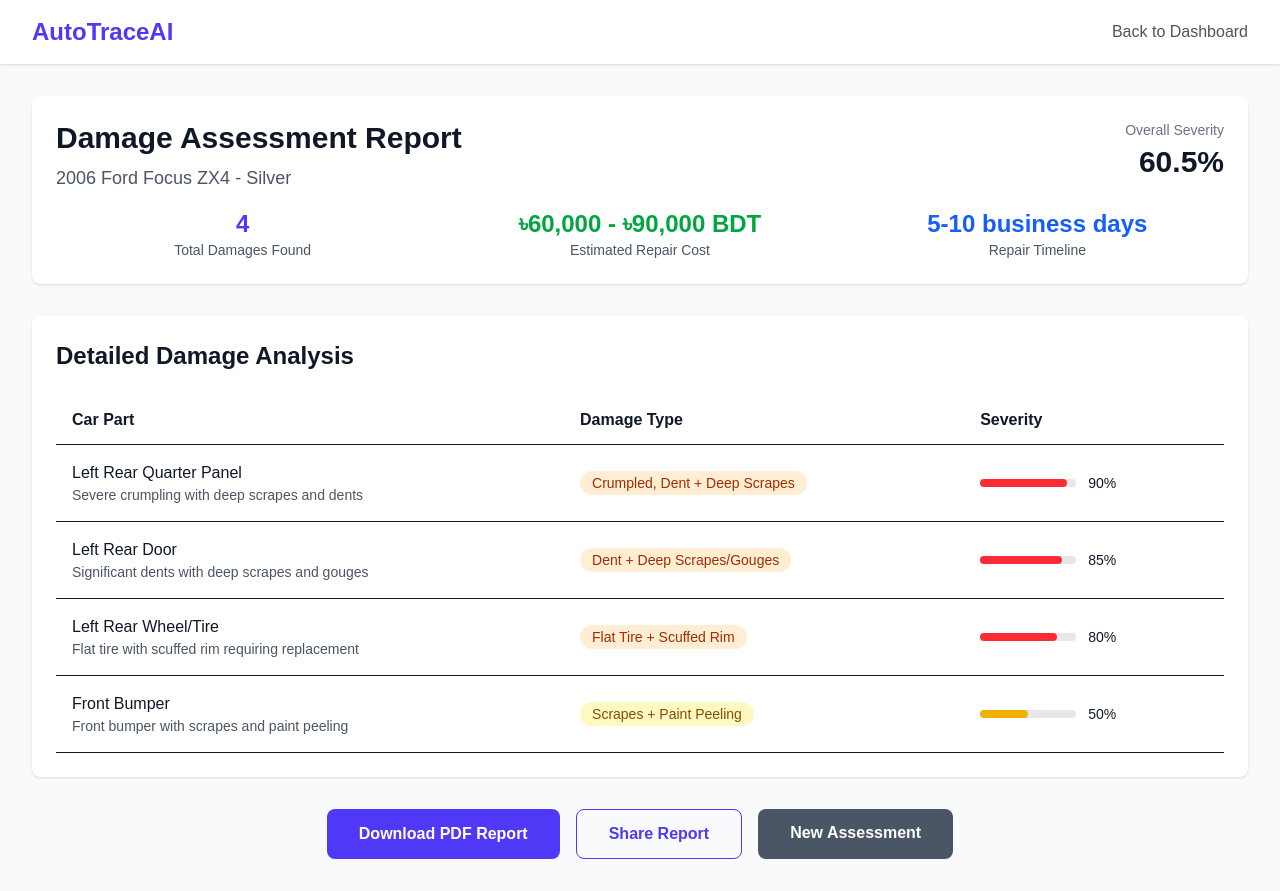
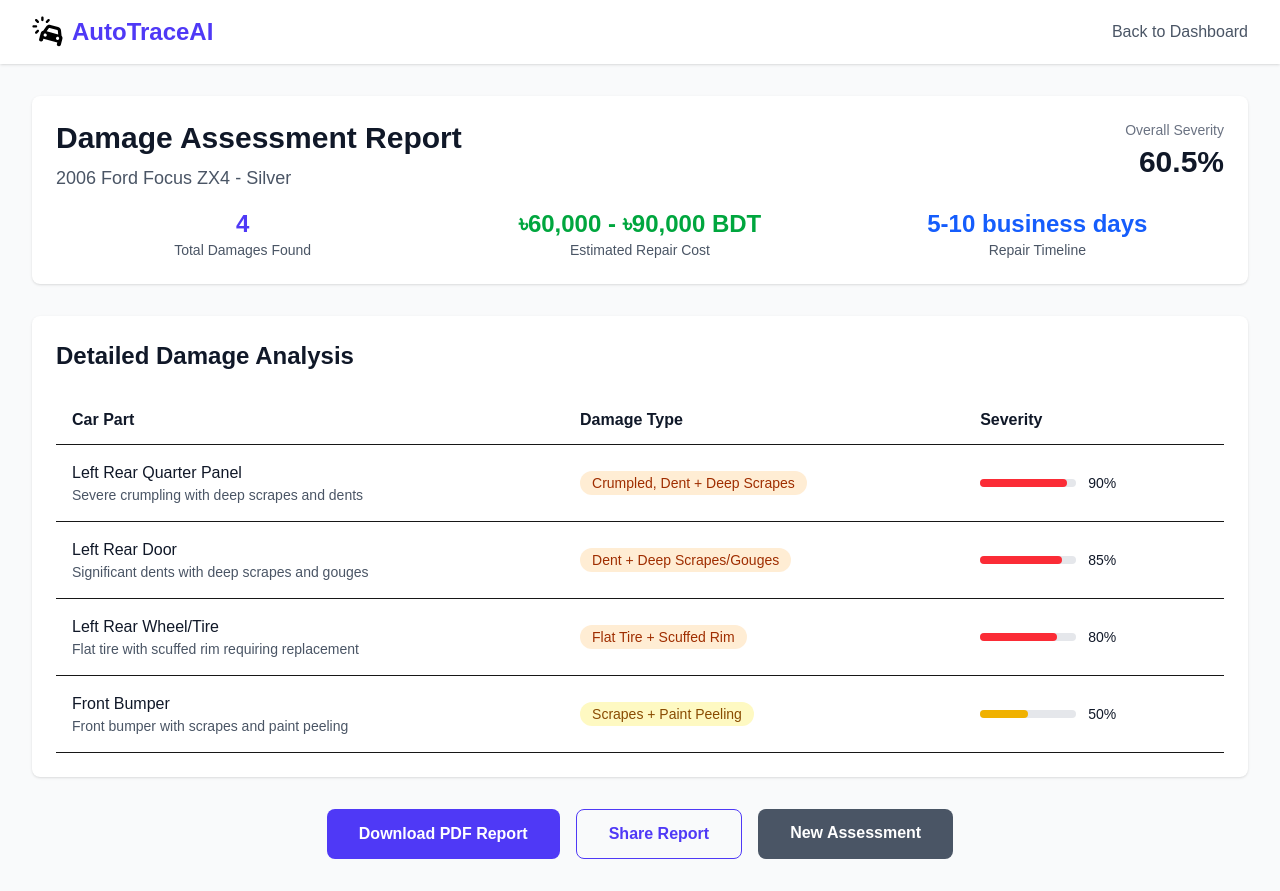
Before and after one commit to HunterAlpha7/damdeci, a Next.js app: page /report/1 in a window 1280 px wide. Built offline with nearby package versions, Linux system fonts and the light colour scheme.

Commit message:
improv: logo fixed

```diff
--- a/app/report/[id]/page.js
+++ b/app/report/[id]/page.js
@@ -236,7 +236,8 @@ export default function Report({ params }) {
       <nav className="bg-white shadow-sm">
         <div className="max-w-7xl mx-auto px-4 sm:px-6 lg:px-8">
           <div className="flex justify-between h-16">
-            <div className="flex items-center">
+            <div className="flex items-center gap-2">
+              <Image src="/logo.svg" alt="AutoTraceAI Logo" width={32} height={32} className="h-8 w-auto" />
               <h1 className="text-2xl font-bold text-indigo-600">AutoTraceAI</h1>
             </div>
             <div className="flex items-center space-x-4">
```
